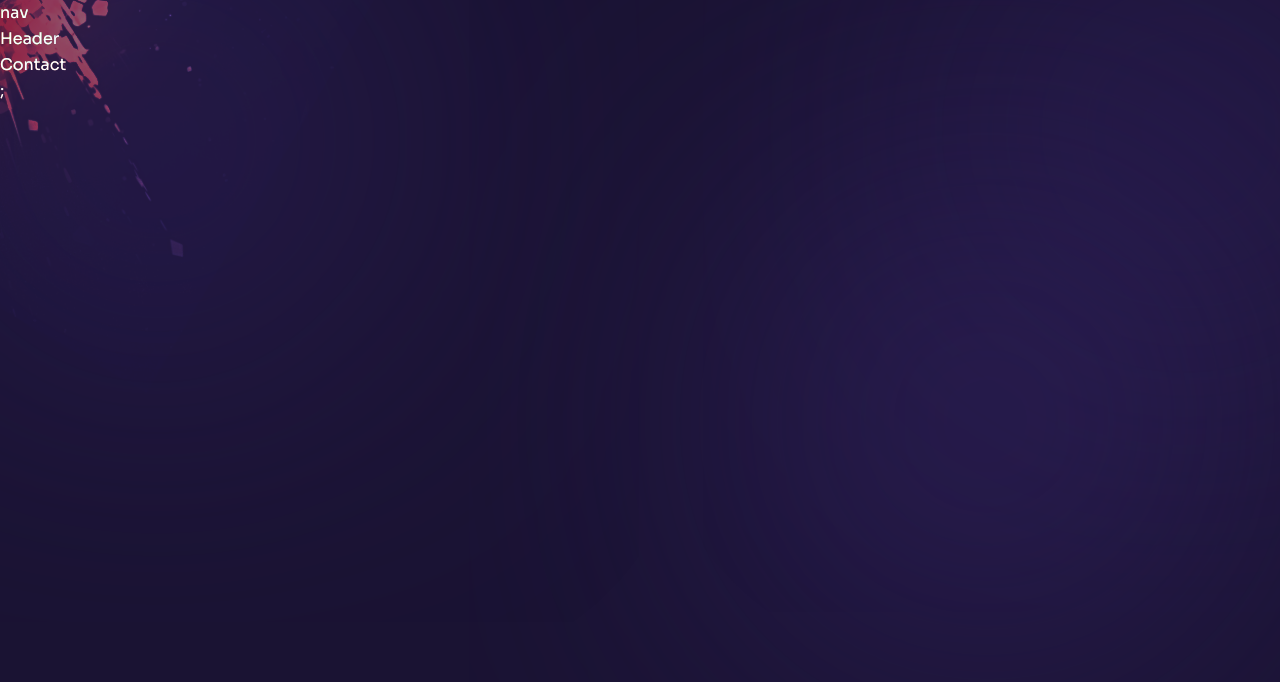
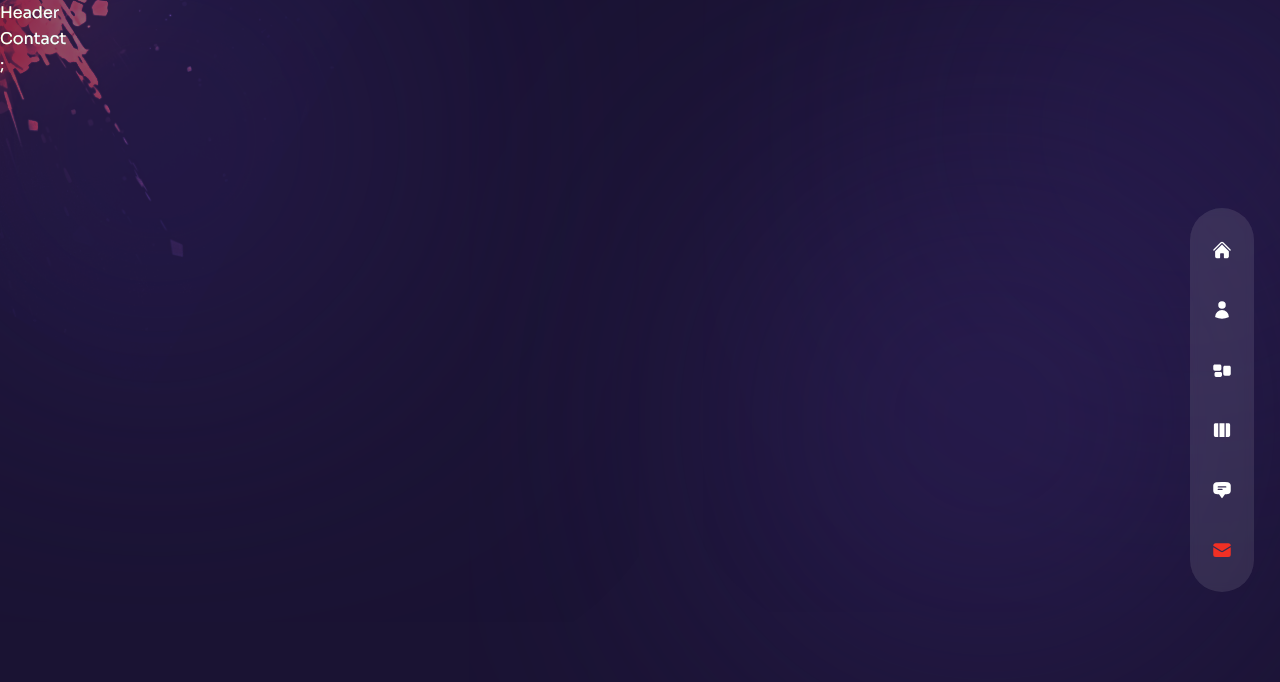
Before and after one commit to ibrahzizo360/my-portfolio, a Next.js app: page /contact in a window 1280 px wide. Shown: the top 682 px of the page. Built offline with nearby package versions, Linux system fonts and the light colour scheme.

Commit message:
Added navbar

```diff
--- a/components/Nav.js
+++ b/components/Nav.js
@@ -26,8 +26,33 @@
   },
 ];
 
+//next link
+import Link from 'next/link'
+
+import { useRouter } from 'next/router'
+
 const Nav = () => {
-  return <nav>nav</nav>;
+  const router = useRouter()
+  const pathname = router.pathname
+  return (
+    <nav className='flex flex-col items-center xl:justify-center gap-y-4 fixed h-max
+      bottom-0 mt-auto xl:right-[2%] top-0 z-50 w-full xl:w-16 xl:max-w-md xl:h-screen'>
+        {/* inner */}
+      <div className='flex w-full items-center justify-between
+        xl:flex-col xl:justify-center gap-y-10 px-4 md:px-40 xl:px-0 h-[80px]
+        xl:h-max py-8 bg-white/10 backdrop-blur-sm text-3xl xl:text-xl xl:rounded-full'>
+        {navData.map((link, index) => {
+          return (
+            <Link
+            className={`${link.path === pathname && 'text-accent'}`}
+            href={link.path} key={index}>
+                {link.icon}
+            </Link>
+          );
+        })}
+      </div>
+    </nav>
+  );
 };
 
 export default Nav;
```
